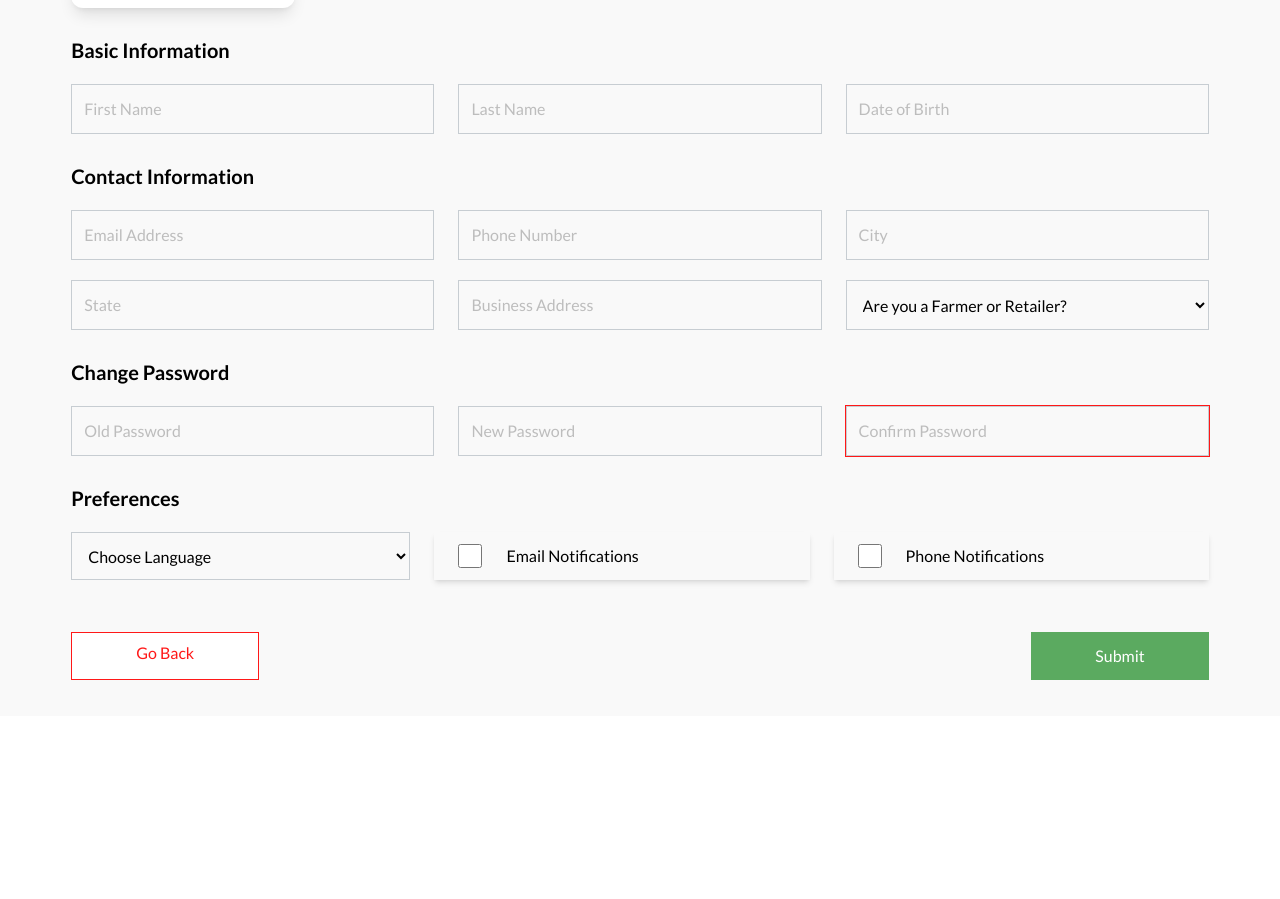
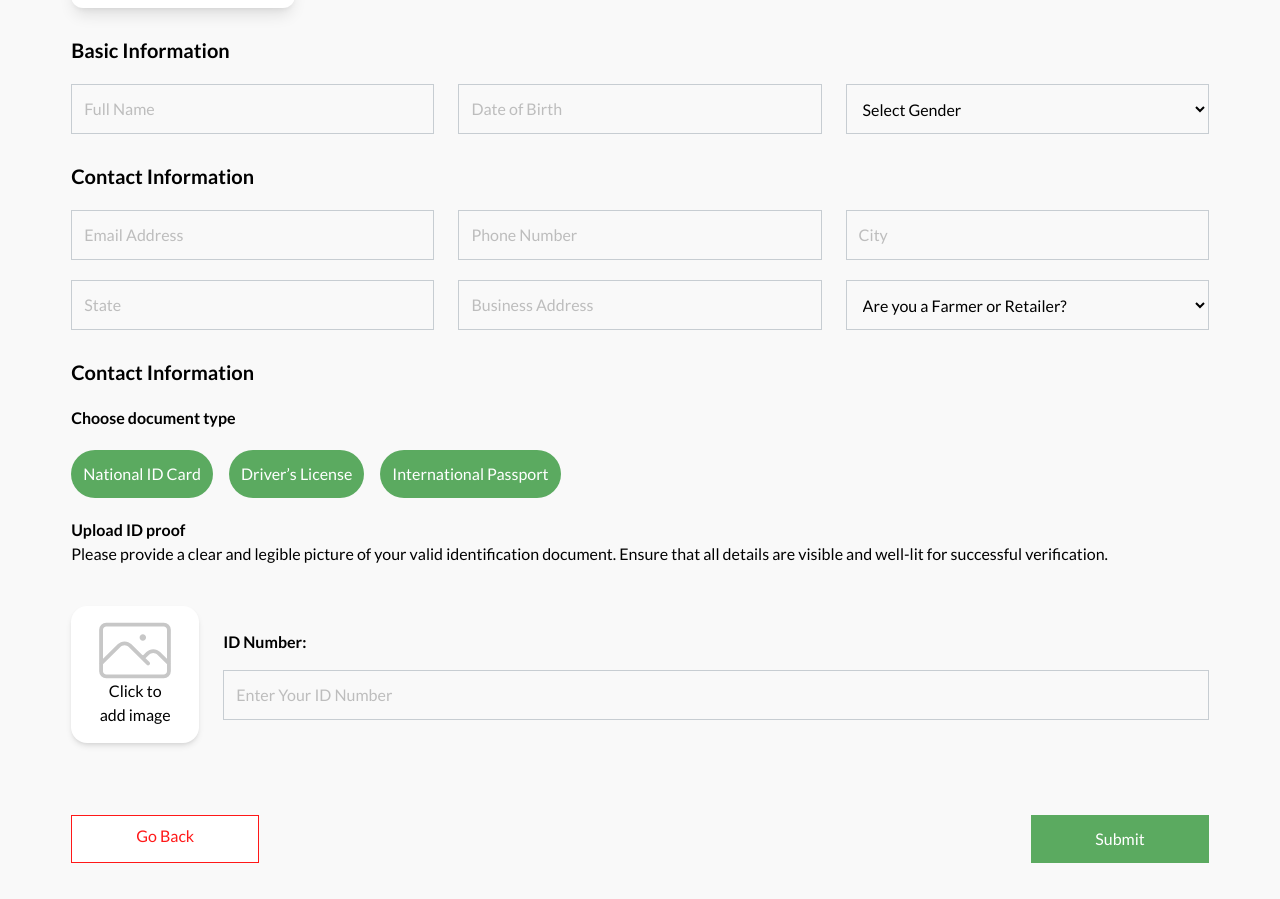
Before and after one commit to OneFarmTech/FE, a React (Vite) app: page /dashboard/profile in a window 1280 px wide. Shown: the part 436-1335 px from the top of the page. Before the commit the page ends 1152 px from the top, so only its background shows below. Built offline with nearby package versions, Linux system fonts and the light colour scheme; no server answers; sample sign-in values are in the browser's storage.

Commit message:
Finish profile layout

```diff
--- a/src/components/dashboardComp/DashHeader.jsx
+++ b/src/components/dashboardComp/DashHeader.jsx
@@ -4,12 +4,12 @@ import { Link } from 'react-router-dom';
 import { Spinner } from '@material-tailwind/react';
 
 const DashHeader = (props) => {
-  const { title, loading } = props;
+  const { title } = props;
 
   return (
     <header className="px-[4%] py-10 flex flex-col lg:flex-row gap-8 items-center justify-between bg-white fixed top-[110px] lg:top-0 w-full 2xl:w-[85%] z-30">
       <div className='flex justify-between items-center w-full lg:w-fit'>
-        {loading ? (<Spinner />) : (<h2 className="text-black-100 text-2xl underline capitalize">{title}</h2>)}
+        {!title ? (<Spinner />) : (<h2 className="text-black-100 text-2xl underline capitalize">{title}</h2>)}
 
         <div className='lg:hidden'>
           <img src={bell} alt="Notification icon" />
--- a/src/pages/Dashboard.jsx
+++ b/src/pages/Dashboard.jsx
@@ -6,8 +6,8 @@ import { useDispatch, useSelector } from "react-redux";
 import { fetchUser } from "../redux/user/userSlice";
 
 const Dashboard = () => {
-  const {user, loading} = useSelector((state) => (state.user));
-  const [ name, setHeader ] = useState();
+  const {user} = useSelector((state) => (state.user));
+  const [ name, setHeader ] = useState(null);
   const dispatch = useDispatch();
 
   const changeHeading = (title) => {
@@ -16,8 +16,6 @@ const Dashboard = () => {
 
   useEffect(() => {
     dispatch(fetchUser());
-
-    console.log(user);
   }, [dispatch]);
 
   useEffect(() => {
@@ -25,14 +23,14 @@ const Dashboard = () => {
   }, [user])
 
   const resetHeading = () => {
-    setHeader(`Hello ${user.name}`);
+    setHeader(user.name == undefined ? null : `Hello ${user.name}`);
   }
 
   return (
     <>
     <DashNav />
       <div className="2xl:pl-[16%] pt-[310px] lg:pt-[136px] relative bg-[#f9f9f9] h-screen w-full">
-        <DashHeader title={name} loading={loading} />
+        <DashHeader title={name} />
         <div className="overflow-y-auto bg-[#f9f9f9]">
         <Outlet context={[changeHeading, resetHeading]} />
         </div>
--- a/src/pages/Profile.jsx
+++ b/src/pages/Profile.jsx
@@ -2,15 +2,14 @@ import { useEffect, useRef, useState } from "react";
 import { Link, useOutletContext } from "react-router-dom";
 import profilePic from '../assets/images/dashboard/profile.svg';
 import edit from '../assets/images/dashboard/edit.svg';
+import image from '../assets/images/dashboard/img.svg'
 import confirmPass, { checkPass } from "../js/confirmPass";
 
 const Profile = () => {
   const imageRef = useRef(null);
   const [changeHeading, resetHeading] = useOutletContext();
   const [profileData, setProfileData] = useState({
-    fname: '',
-    lname: '',
-    dob: '',
+    fullname: '',
     photo: profilePic,
     email: '',
     phone: '',
@@ -76,16 +75,20 @@ const Profile = () => {
           <h2 className="font-bold text-xl">Basic Information</h2>
           <div className="flex flex-col md:flex-row gap-6">
             <div className="flex flex-col gap-4 flex-1">
-              <input className="pl-3 bg-transparent border border-[#C7CDD2] p-3" type="text" id="fname" name="fname" placeholder="First Name" onChange={handleProfileChange} value={profileData.fname} />
-            </div>
-
-            <div className="flex flex-col gap-4 flex-1">
-              <input className="pl-3 bg-transparent border border-[#C7CDD2] p-3" type="text" id="lname" name="lname" placeholder="Last Name" onChange={handleProfileChange} value={profileData.lname} />
+              <input className="pl-3 bg-transparent border border-[#C7CDD2] p-3" type="text" id="fullname" name="fullname" placeholder="Full Name" onChange={handleProfileChange} value={profileData.fullname} />
             </div>
 
             <div className="flex flex-col gap-4 flex-1">
               <input type="text" name="dob" id="dob" placeholder="Date of Birth" className="pl-3 bg-transparent border border-[#C7CDD2] p-3 lg:flex-1" onChange={handleProfileChange} value={profileData.dob} />
             </div>
+
+            <div className="flex flex-col gap-4 flex-1">
+                <select name="gender" id="gender" className="pl-3 bg-transparent border border-[#C7CDD2] p-3 lg:flex-1">
+                  <option disabled selected hidden>Select Gender</option>
+                  <option value="male">Male</option>
+                  <option value="female">Female</option>
+                </select>
+              </div>
           </div>
         </div>
 
@@ -115,16 +118,50 @@ const Profile = () => {
             </div>
 
             <div className="flex flex-col gap-4 flex-1">
-              <select name="role" id="role" className="pl-3 bg-transparent border border-[#C7CDD2] p-3 lg:flex-1" onChange={handleProfileChange}>
+              <select name="role" id="role" className="pl-3 text-ellipsis bg-transparent border border-[#C7CDD2] p-3 lg:flex-1" onChange={handleProfileChange}>
                 <option selected disabled hidden>Are you a Farmer or Retailer?</option>
-                <option value="male">Farmer</option>
-                <option value="female">Retailer</option>
+                <option value="farmer">Farmer</option>
+                <option value="wholesaler">Wholesaler</option>
+                <option value="retailer">Retailer</option>
               </select>
             </div>
           </div>
         </div>
 
         <div className="flex flex-col gap-5">
+          <h2 className="font-bold text-xl">Contact Information</h2>
+
+          <div className="flex-1 flex flex-col gap-5">
+            <label className="font-bold">Choose document type</label>
+
+            <ul className="flex gap-4 text-white">
+              <li className={`bg-green-30 rounded-3xl p-3 cursor-pointer`}>National ID Card</li>
+              <li className={`bg-green-30 rounded-3xl p-3 cursor-pointer`}>Driver’s License</li>
+              <li className={`bg-green-30 rounded-3xl p-3 cursor-pointer`}>International Passport</li>
+            </ul>
+          </div>
+
+          <div>
+            <h3 className="font-bold">Upload ID proof</h3>
+            <p>Please provide a clear and legible picture of your valid identification document. Ensure that all details are visible and well-lit for successful verification.</p>
+          </div>
+
+          <div className="flex flex-col md:flex-row gap-6 my-5 md:items-center">
+            <div className="flex gap-6">
+              <div className="bg-white rounded-2xl p-4 px-7 w-32 shadow-md">
+                <img src={image} alt="" />
+                <p className="text-center">Click to add image</p>
+              </div>
+            </div>
+
+            <div className="flex flex-col gap-4 flex-1">
+              <label htmlFor="identity" className="font-bold">ID Number:</label>
+              <input type="text" name="identity" id="identity" placeholder="Enter Your ID Number" className="pl-3 bg-transparent border border-[#C7CDD2] p-3 lg:flex-1" />
+            </div>
+          </div>
+        </div>
+
+        {/* <div className="flex flex-col gap-5">
           <h2 className="font-bold text-xl">Change Password</h2>
 
           <div className="flex flex-col md:flex-row gap-6">
@@ -142,9 +179,9 @@ const Profile = () => {
               }} />
             </div>
           </div>
-        </div>
+        </div> */}
 
-        <div className="flex flex-col gap-5">
+        {/* <div className="flex flex-col gap-5">
           <h2 className="font-bold text-xl">Preferences</h2>
 
           <div className="flex flex-col md:flex-row gap-6">
@@ -165,7 +202,7 @@ const Profile = () => {
               <label htmlFor="phoneNotice">Phone Notifications</label>
             </div>
           </div>
-        </div>
+        </div> */}
 
         <div className="flex flex-col md:flex-row gap-6 justify-between w-full pt-6">
           <Link to='/dashboard/home' className="flex justify-center items-center py-2 px-16 bg-white border border-1 border-red-50 text-red-50 lg:block">Go Back</Link>
--- a/tailwind.config.js
+++ b/tailwind.config.js
@@ -9,6 +9,9 @@ export default withMT({
   theme: {
 
     extend: {
+      screens: {
+        'md': '768px',
+      },
       colors: {
         green: {
           10: '#f2fff3',
```
Also changed, not shown: src/assets/images/dashboard/img.svg.
